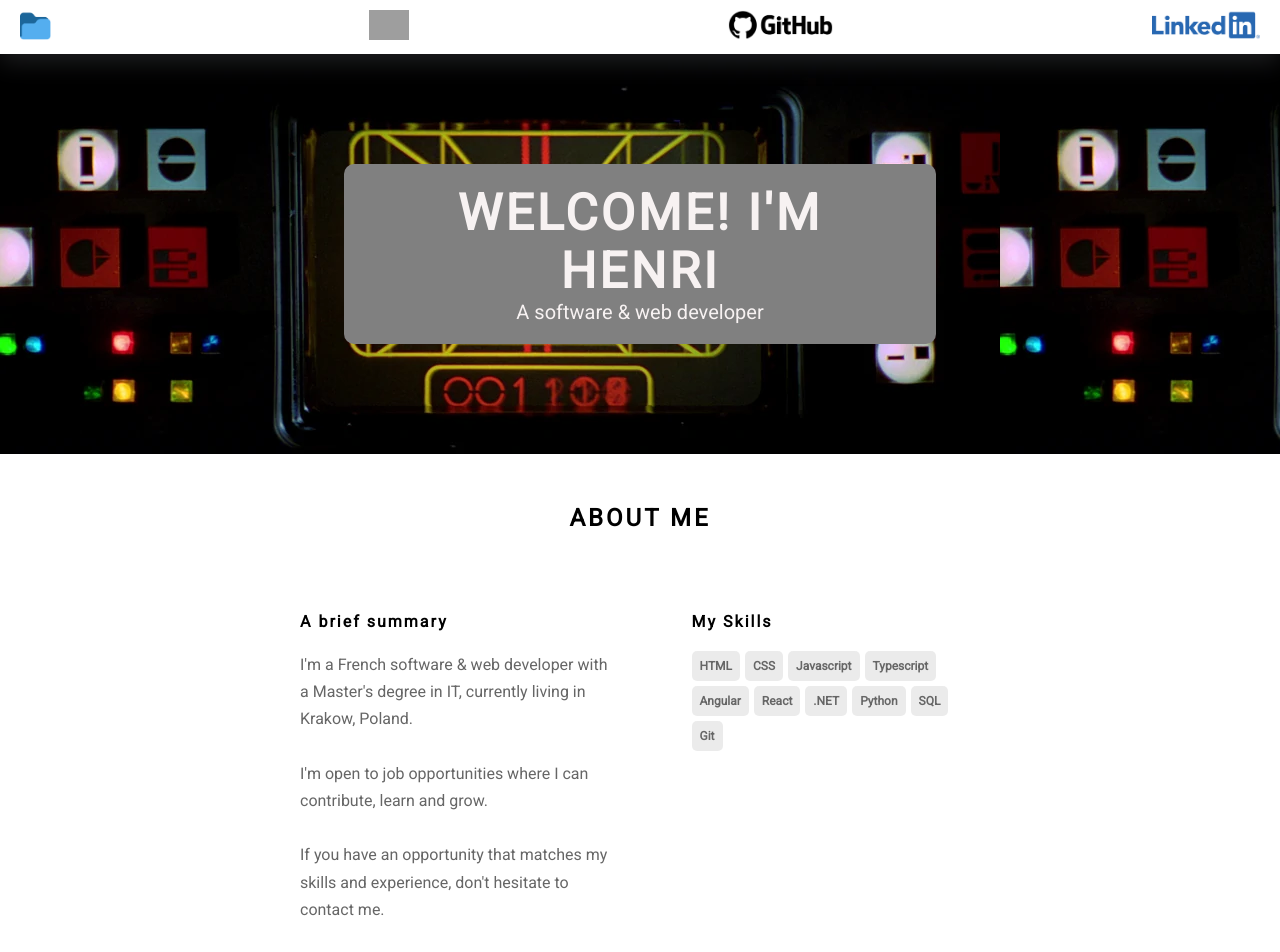
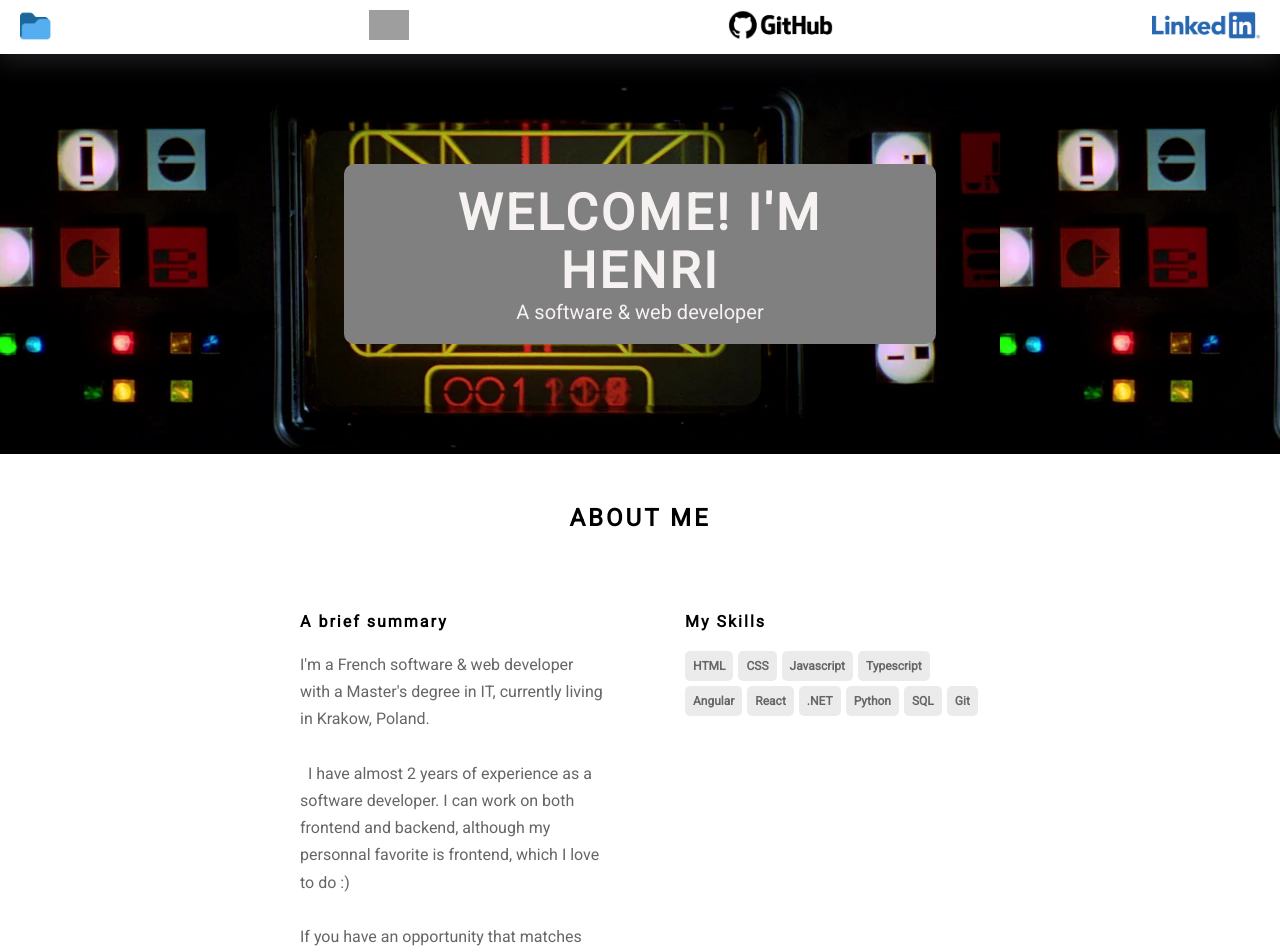
Before and after one commit to Henri88390/download_cv, a React (Create React App) app: page / in a window 1280 px wide. Shown: the top 952 px of the page. Built offline with nearby package versions, Linux system fonts and the light colour scheme; grey boxes are pictures that could not be loaded.

Commit message:
change text

```diff
--- a/src/pages/Page1/Page1.tsx
+++ b/src/pages/Page1/Page1.tsx
@@ -20,7 +20,7 @@ function Page1(props: FC<Page1Props>) {
 
   const text1 = `I'm a French software & web developer with a Master's degree in IT, currently living in Krakow, Poland.
 
-I'm open to job opportunities where I can contribute, learn and grow.
+  I have almost 2 years of experience as a software developer. I can work on both frontend and backend, although my personnal favorite is frontend, which I love to do :)
 
 If you have an opportunity that matches my skills and experience, don't hesitate to contact me.`;
 
```
